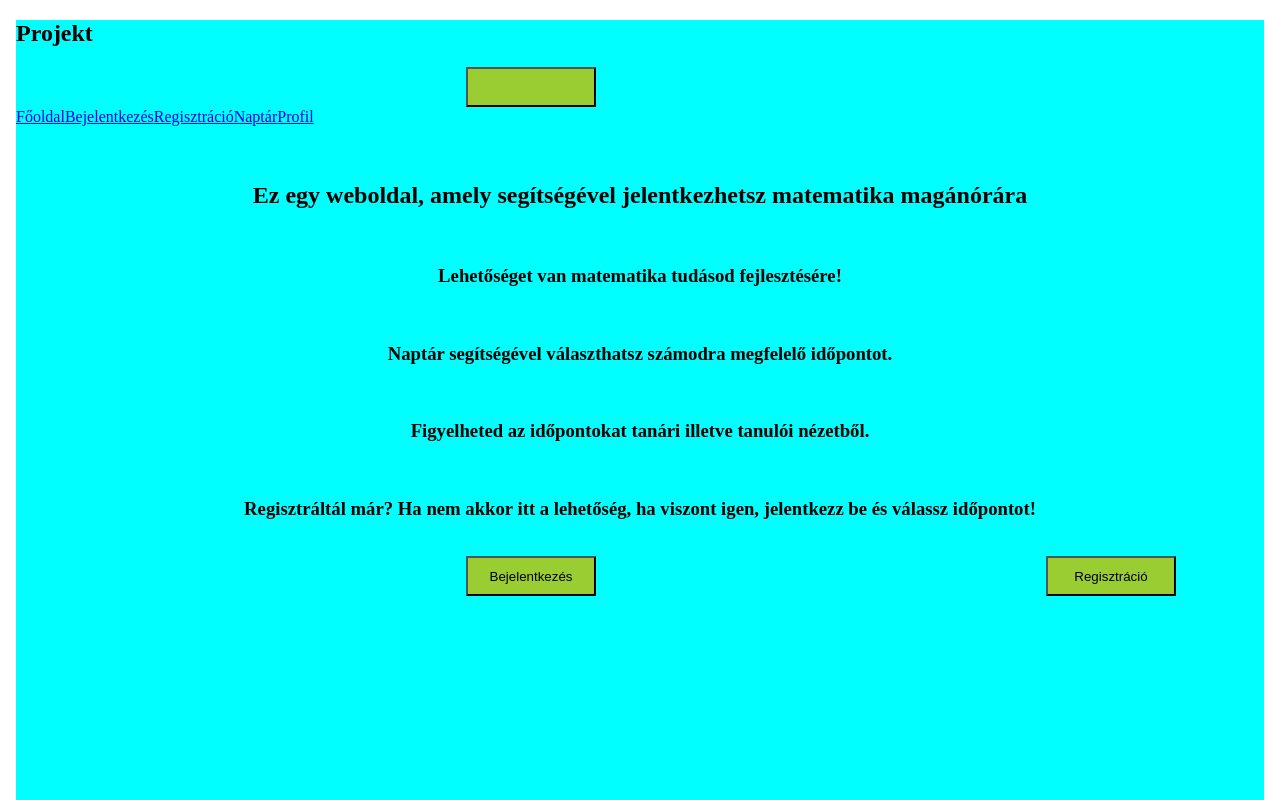
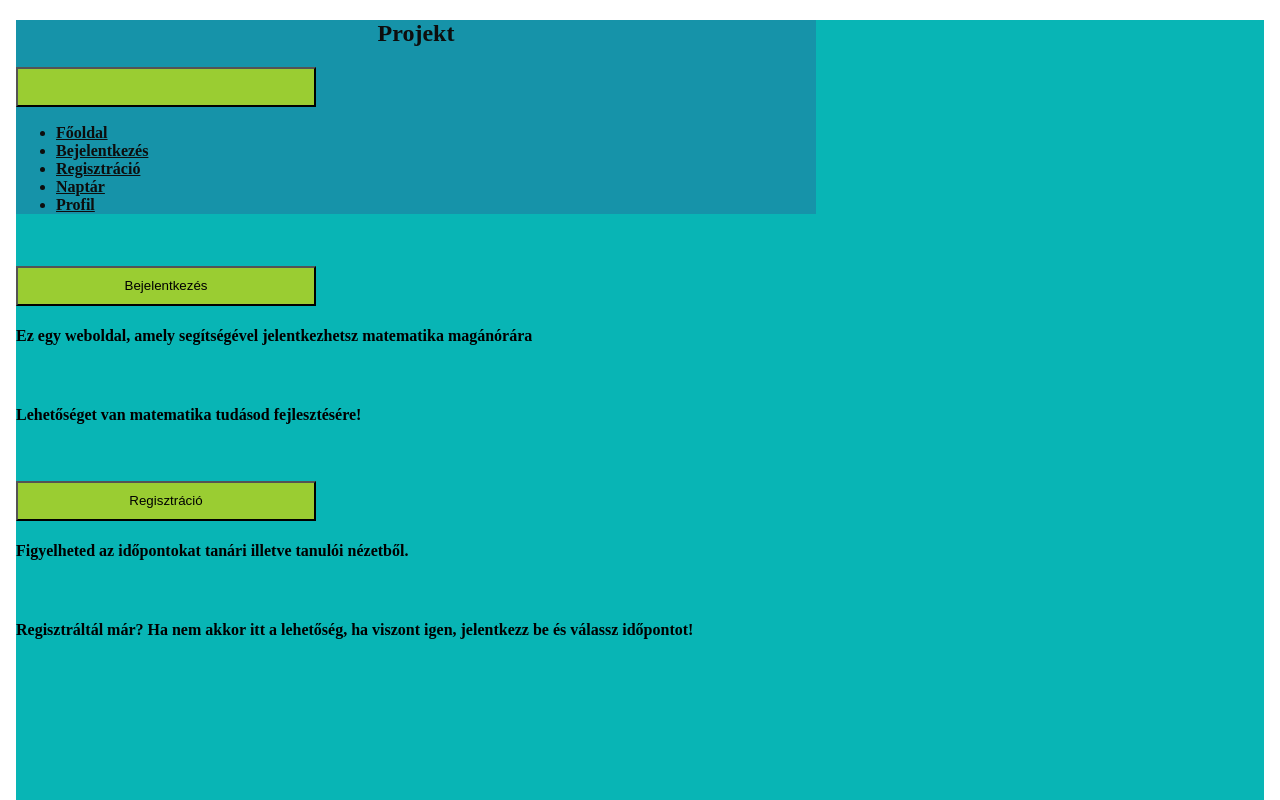
Before and after one commit to KovesBalazs07/maganora, an Angular app in the folder projekt_frontend/: page / in a window 1280 px wide. Shown: the top 800 px of the page. Built offline with nearby package versions, Linux system fonts and the light colour scheme.

Commit message:
Add files via upload

```diff
--- a/projekt_frontend/src/app/fooldal/fooldal.css
+++ b/projekt_frontend/src/app/fooldal/fooldal.css
@@ -1,24 +1,24 @@
 button{
-    margin-left: 450px;
-    margin-right: -200;
     background-color: yellowgreen;
-    width: 130px;
+    width: 300px;
     height: 40px;
 }
 
-h3, h1{
+h3, h1, h2 {
     text-align: center;
 }
 
 #bod{
-    background-color: aqua;
+    background-color: rgb(8, 181, 181);
     height: 1000px;
 }
 
-header{
-    background-position: center center;
+nav{
+    width: 800px;
 }
 
-navbar{
-    width: 200px;
+nav, .nav-link{
+    font-weight: bolder;
+    color: rgb(13, 13, 13);
+    background-color: rgb(22, 147, 169);
 }
--- a/projekt_frontend/src/app/fooldal/fooldal.html
+++ b/projekt_frontend/src/app/fooldal/fooldal.html
@@ -5,35 +5,51 @@
     <link rel="stylesheet" href="../bootstrap/css/bootstrap.min.css">
 </head>
 <body id="bod">
+    <header>
     <nav class="container navbar navbar-expand-lg navbar-light ">
+        <div class="container-fluid">
         <h2>Projekt</h2>
-        <button class="navbar-toggler ml-auto" type="button" data-toggle="collapse" data-target="#navbarNavAltMarkup"
-            aria-controls="navbarNavAltMarkup" aria-expanded="false" aria-label="Toggle navigation">
+        <button class="navbar-toggler" type="button" data-bs-toggle="collapse" data-bs-target="#navbarNav">
             <span class="navbar-toggler-icon"></span>
         </button>
-        <div class="collapse navbar-collapse" id="navbarNavAltMarkup">
-            <div class="navbar-nav">
-                <a class="nav-link" href="fooldal.html">Főoldal</a>
-                <a class="nav-link" href="../bejelentkezes/bejelentkezes.html">Bejelentkezés</a>
-                <a class="nav-link" href="../regisztracio/regisztracio.html">Regisztráció</a>
-                <a class="nav-link" href="../naptar/naptar.html">Naptár</a>
-                <a class="nav-link" href="../profil/profil.html">Profil</a>
-            </div>
+        <div class="collapse navbar-collapse" id="navbarNav">
+                <ul class="navbar-nav">
+                <li class="nav-item"><a class="nav-link" href="../fooldal/fooldal.html">Főoldal</a></li>
+                <li class="nav-item"><a class="nav-link" href="../bejelentkezes/bejelentkezes.html">Bejelentkezés</a></li>
+                <li class="nav-item"><a class="nav-link" href="../regisztracio/regisztracio.html">Regisztráció</a></li>
+                <li class="nav-item"><a class="nav-link" href="../naptar/naptar.html">Naptár</a></li>
+                <li class="nav-item"><a class="nav-link" href="../profil/profil.html">Profil</a></li>
+                </ul>
+        </div>
         </div>
     </nav>
-
+    </header>
 <br>
 <br>
-<h1>Ez egy weboldal, amely segítségével jelentkezhetsz matematika magánórára</h1>
-<br>
-<h3>Lehetőséget van matematika tudásod fejlesztésére!</h3>
-<br>
-<h3>Naptár segítségével  választhatsz számodra megfelelő időpontot.</h3>
-<br>
-<h3>Figyelheted az időpontokat tanári illetve tanulói nézetből.</h3>
-<br>
-<h3>Regisztráltál már? Ha nem akkor itt a lehetőség, ha viszont igen, jelentkezz be és válassz időpontot!</h3>
-<br>
-<button>Bejelentkezés</button>
-<button id="ketto">Regisztráció</button>
-</body>
+<div class="container">
+    <div class="row">
+        <div class="col-xl-6 ">
+            <button>Bejelentkezés</button>
+        </div>
+        <div class="col-xl-6 ">
+            <h4>Ez egy weboldal, amely segítségével jelentkezhetsz matematika magánórára</h4>
+            <br>
+            <h4>Lehetőséget van matematika tudásod fejlesztésére!</h4>
+        </div>
+    </div>
+    <br>
+    <div class="row">
+
+    </div>
+    <br>
+    <div class="row">
+        <div class="col-xl-6 ">
+            <button>Regisztráció</button>
+        </div>
+        <div class="col-xl-6 ">
+            <h4>Figyelheted az időpontokat tanári illetve tanulói nézetből.</h4>
+            <br>
+            <h4>Regisztráltál már? Ha nem akkor itt a lehetőség, ha viszont igen, jelentkezz be és válassz időpontot!</h4>
+        </div>
+    </div>
+</div>
```
